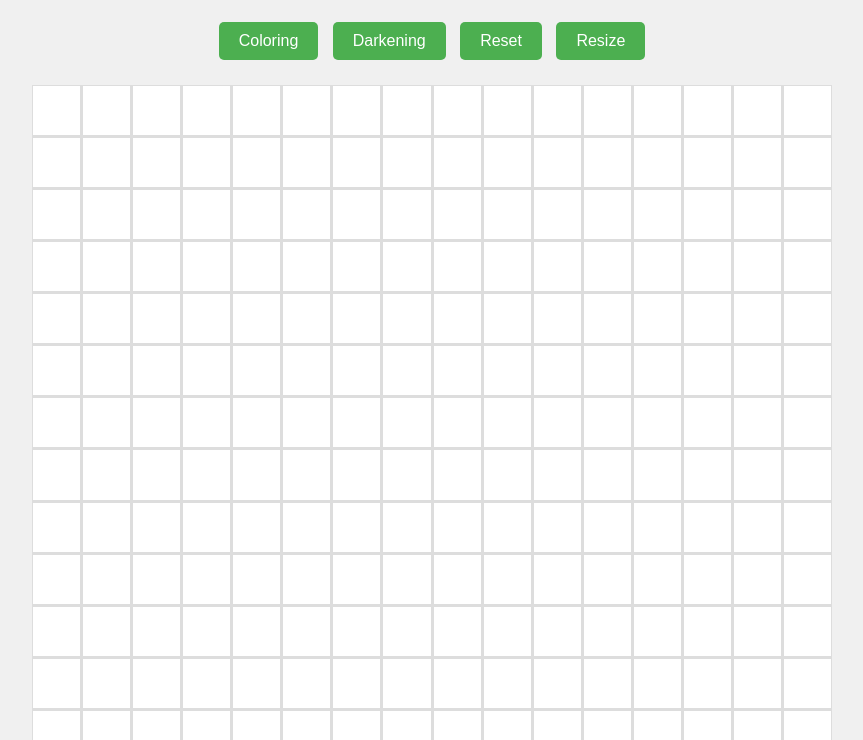
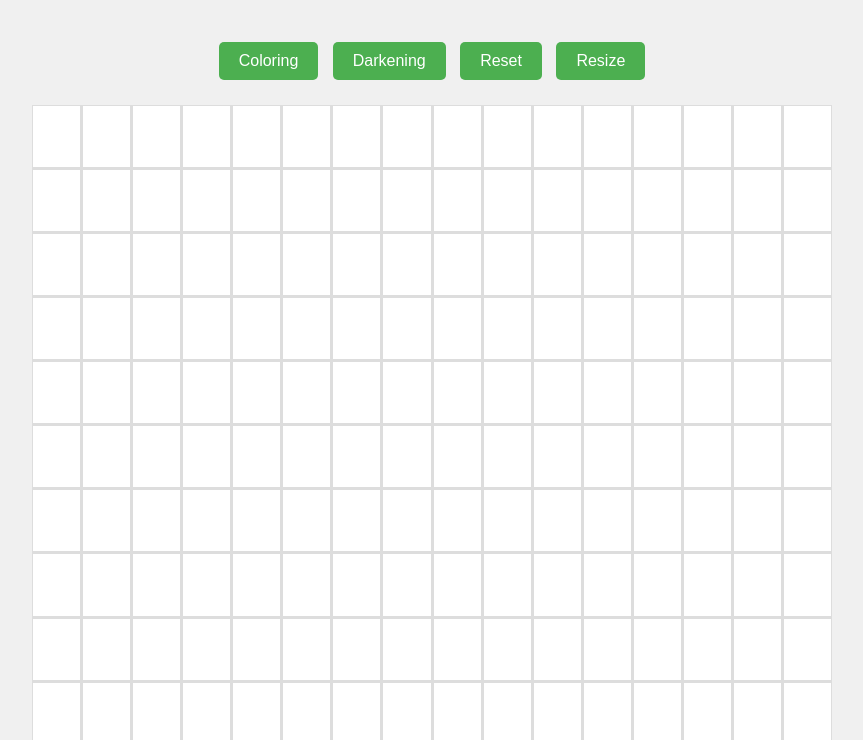
Before and after one commit to Samith-hegde/etch-a-sketch, a plain HTML site: page index.html in a window 1280 px wide. Shown: the part 60-800 px from the top of the page, without its empty margins (208-1071 px from the left). Drawn offline with Linux system fonts and the light colour scheme.

Commit message:
Add flex elements to CSS for proper structure

```diff
--- a/index.html
+++ b/index.html
@@ -8,7 +8,11 @@
 </head>
 
 <body>
+    <header>
         <h1>Etch-A-Sketch</h1>
+    </header>
+
+    <main>
         <div id="buttons">
             <button id="coloring"> Coloring </button>
             <button id="darkening"> Darkening </button>
@@ -22,6 +26,7 @@
         </div>
 
         <div id="container"></div>
+    </main>
 
     <div id="footer">
         <p>Created by <a href="https://github.com/Samith-hegde" target="_blank">Samith Hegde</a></p>
--- a/style.css
+++ b/style.css
@@ -4,6 +4,9 @@ body {
     background-color: #f0f0f0;
     margin: 0;
     padding: 0;
+    display: flex;
+    flex-direction: column;
+    min-height: 100vh;
 }
 
 h1 {
@@ -47,8 +50,8 @@ button:hover {
     width: 80vw;
     height: 80vw;
     max-width: 800px;
-    max-height: 800px;
     background-color: #ddd;
+    flex: 1;
 }
 
 .cell {
```
Also changed, not shown: 1 other file. Lines whose indentation alone changed are shown as unchanged.
